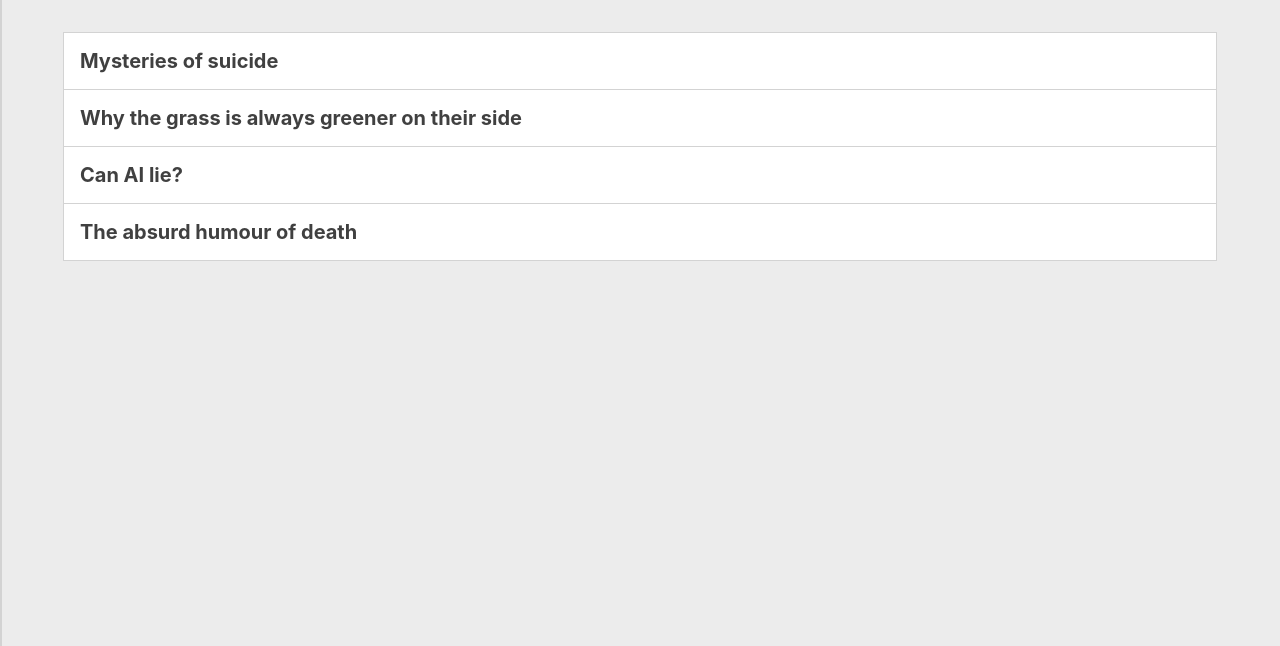
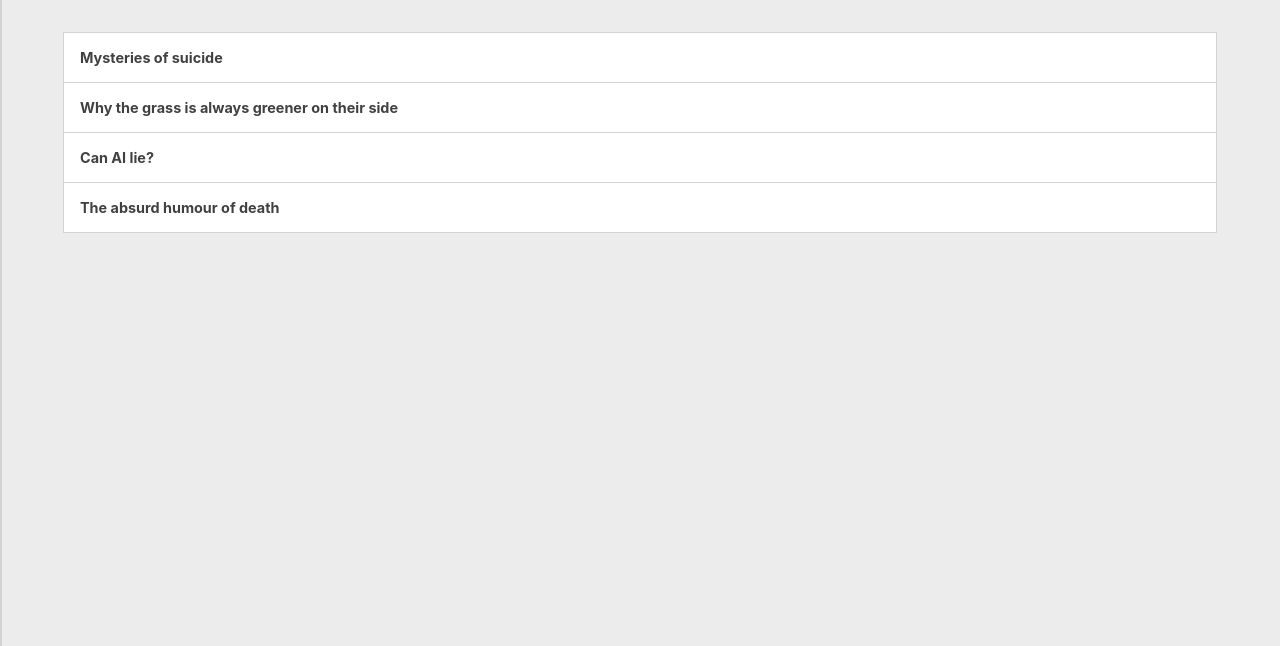
Before and after one commit to synbhwl/synbhwl.github.io, a plain HTML site: page index.html in a window 1280 px wide. Shown: the part 151-797 px from the top of the page. Drawn offline with Linux system fonts and the light colour scheme.

Commit message:
Update blog.css

```diff
--- a/blog.css
+++ b/blog.css
@@ -98,7 +98,7 @@ body {
   gap: 0;
   font-weight: bold;
   /*font-size: 0.85rem;*/
-  font-size:1.25rem;
+  font-size: 0.9rem;
 }
 
 /*links*/
```
